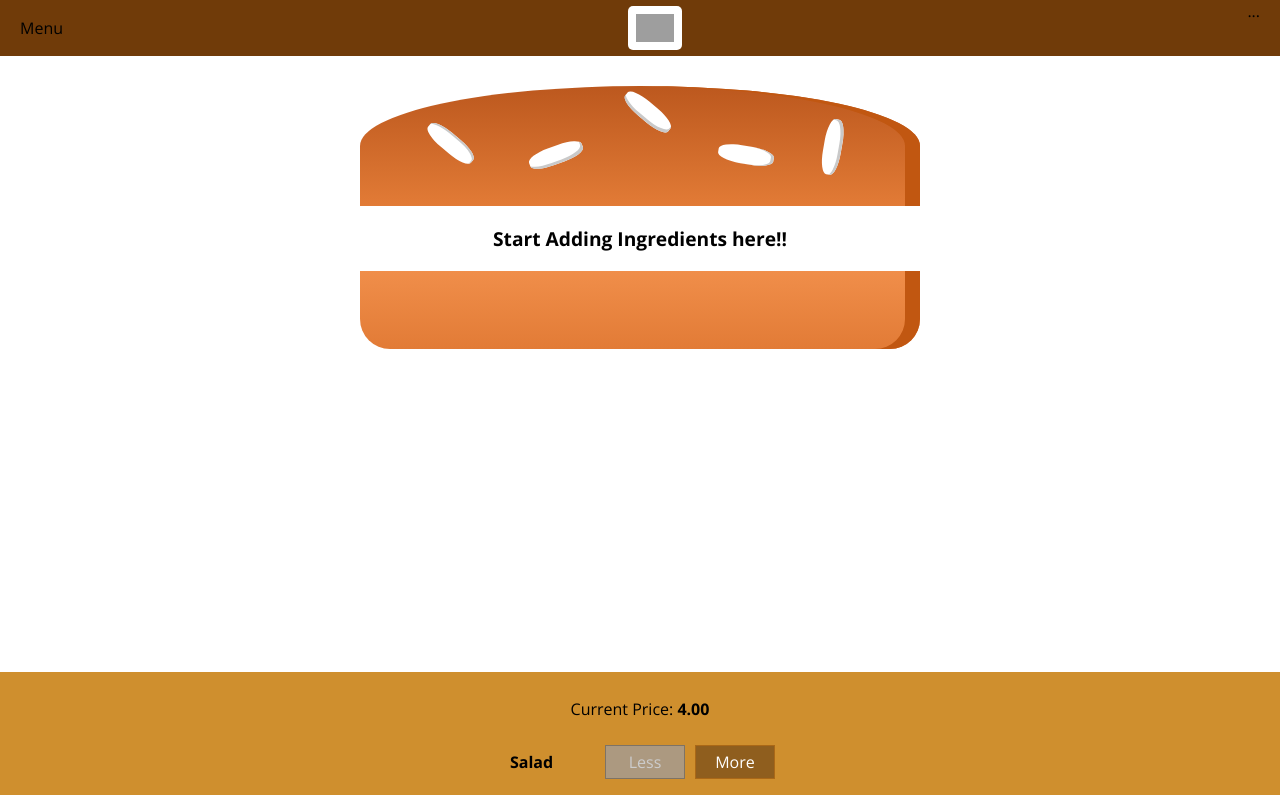
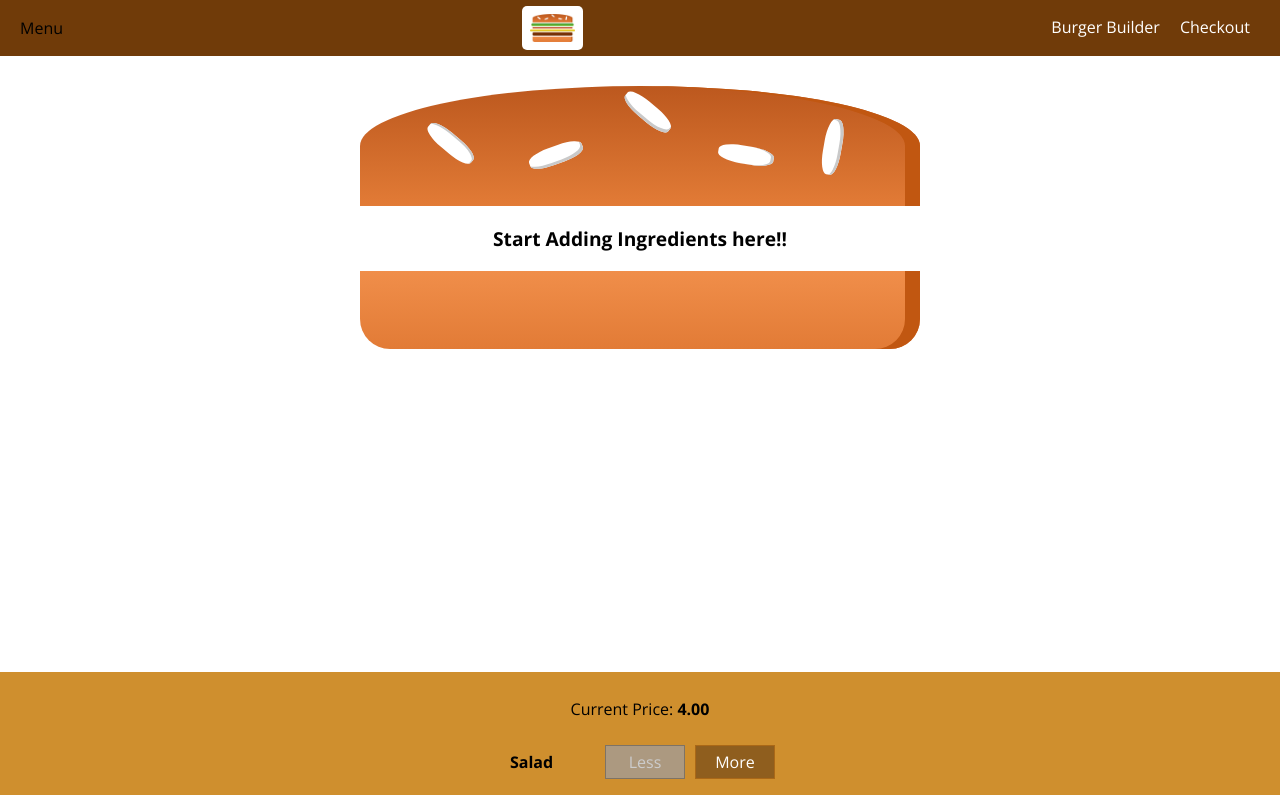
Before and after one commit to sgrG24/burger-builder, a React (Create React App) app: page / in a window 1280 px wide. Shown: the top 795 px of the page. Built offline with nearby package versions, Linux system fonts and the light colour scheme; grey boxes are pictures that could not be loaded.

Commit message:
Adding Navigation Items

```diff
--- /dev/null
+++ b/src/components/Navigation/NavigationItems/NavigationItem/NavigationItem.js
@@ -0,0 +1,13 @@
+import React from 'react';
+import classes from './NavigationItem.module.css'
+
+const navigationItem = (props) => {
+    return (
+        <li className={classes.NavigationItem}>
+            <a href={props.link}
+                className={props.active ? classes.active: null}>{props.children}</a>
+        </li>
+    );
+}
+
+export default navigationItem;
--- /dev/null
+++ b/src/components/Navigation/NavigationItems/NavigationItem/NavigationItem.module.css
@@ -0,0 +1,25 @@
+.NavigationItem {
+    margin: 0;
+    box-sizing: border-box;
+    display: flex;
+    height: 100%;
+    align-items: center;
+}
+
+.NavigationItem a{
+    color: white;
+    text-decoration: none;
+    height: 100%;
+    padding: 16px 10px;
+    border-bottom: 4px solid transparent;
+    box-sizing: border-box;
+    display: block;
+}
+
+.NavigationItem a:hover,
+.NavigationItem a:active,
+.NavigationItem a:active {
+    background-color: #8F5C2C;
+    border-bottom: 4px solid #40A4C8;
+    color: white;
+}
--- /dev/null
+++ b/src/components/Navigation/NavigationItems/NavigationItems.js
@@ -0,0 +1,14 @@
+import React from 'react';
+import classes from './NavigationItems.module.css'
+import NavigationItem from './NavigationItem/NavigationItem'
+
+const navigationItems = (props) => {
+    return (
+        <ul className={classes.NavigationItems}>
+            <NavigationItem active={true} link='/'>Burger Builder</NavigationItem>
+            <NavigationItem link='/'>Checkout</NavigationItem>
+        </ul>
+    );
+}
+
+export default navigationItems;
--- /dev/null
+++ b/src/components/Navigation/NavigationItems/NavigationItems.module.css
@@ -0,0 +1,8 @@
+.NavigationItems {
+    margin: 0;
+    padding: 0;
+    list-style: none;
+    display: flex;
+    align-items: center;
+    height: 100%;
+}
--- a/src/components/Navigation/Toolbar/Toolbar.js
+++ b/src/components/Navigation/Toolbar/Toolbar.js
@@ -1,13 +1,15 @@
 import React from 'react';
 import classes from './Toolbar.module.css';
 import Logo from '../../Logo/Logo'
-
+import NavigationItems from '../NavigationItems/NavigationItems'
 const toolbar = (props) => {
     return (
         <header className={classes.Toolbar}>
             <div>Menu</div>
             <Logo />
-            <nav>...</nav>
+            <nav>
+                <NavigationItems />
+            </nav>
         </header>
     );
 }
```
Also changed, not shown: src/assets/images/burger-logo.png (added).
